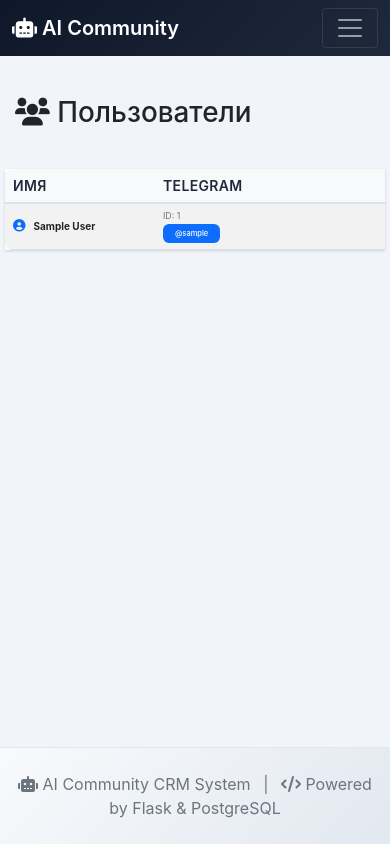
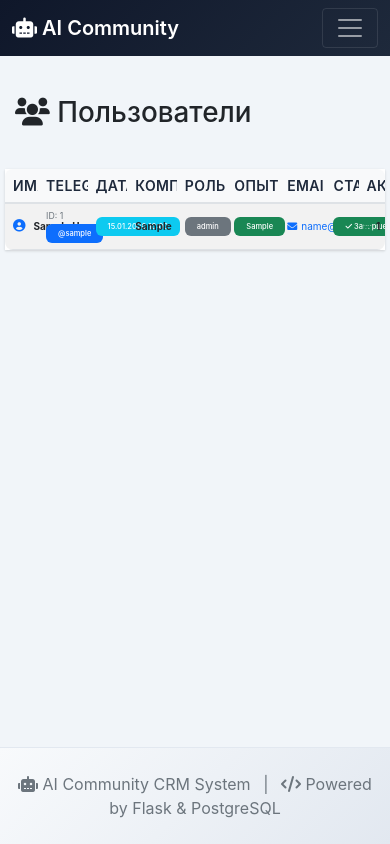
Before and after one commit to ntolkachev-gh/ai-community-bot, a Flask app: page /users in a window 390 px wide. Run offline with Flask 3, Linux system fonts and the light colour scheme; tables that the repository leaves empty hold one stand-in row (values such as "Sample post").

Commit message:
refactor: Обновлены стили таблицы пользователей для улучшения адаптивности
- Переименован класс .table-responsive в .table-container для лучшего понимания
- Упрощены параметры ширины и отступов для улучшения адаптивности
- Удалены минимальные размеры столбцов для более гибкого отображения
- Оптимизированы стили для мобильных устройств, включая улучшение прокрутки

```diff
--- a/templates/users.html
+++ b/templates/users.html
@@ -18,14 +18,13 @@
         <div class="card border-0">
             <div class="card-body p-0">
                 {% if users %}
-                    <div class="table-responsive">
+                    <div class="table-container">
                         <style>
                             .users-table {
-                                min-width: 1200px;
-                                width: 100vw;
+                                width: 100%;
                                 font-size: 14px;
                                 margin-bottom: 0;
-                                table-layout: auto;
+                                table-layout: fixed;
                             }
                             .users-table th,
                             .users-table td {
@@ -34,51 +33,41 @@
                                 vertical-align: middle;
                             }
                             .users-table .name-col {
-                                min-width: 200px;
                                 width: 12%;
                             }
                             .users-table .telegram-col {
-                                min-width: 250px;
                                 width: 15%;
                             }
                             .users-table .date-col {
-                                min-width: 160px;
                                 width: 12%;
                             }
                             .users-table .company-col {
-                                min-width: 180px;
                                 width: 15%;
                             }
                             .users-table .role-col {
-                                min-width: 180px;
                                 width: 15%;
                             }
                             .users-table .ai-exp-col {
-                                min-width: 330px;
                                 width: 25%;
                             }
                             .users-table .email-col {
-                                min-width: 280px;
                                 width: 20%;
                             }
                             .users-table .status-col {
-                                min-width: 130px;
                                 width: 10%;
                                 text-align: center;
                             }
                             .users-table .activity-col {
-                                min-width: 100px;
                                 width: 8%;
                                 text-align: center;
                             }
-                            .table-responsive {
-                                overflow-x: auto;
-                                -webkit-overflow-scrolling: touch;
+                            .table-container {
                                 width: 100%;
                                 margin: 0;
                                 padding: 0;
+                                overflow: visible;
                             }
-                            .card-body.p-0 .table-responsive {
+                            .card-body.p-0 .table-container {
                                 border-radius: 0;
                             }
                             .card {
@@ -102,9 +91,7 @@
                             .card-body {
                                 padding: 0 !important;
                             }
-                            body {
-                                overflow-x: auto;
-                            }
+
 
                             /* Полное переопределение контейнеров */
                             .container-fluid.p-0 {
@@ -119,7 +106,6 @@
                             /* Адаптивные стили для разных размеров экранов */
                             @media (max-width: 1200px) {
                                 .users-table {
-                                    min-width: 1000px;
                                     font-size: 13px;
                                 }
                                 .users-table th,
@@ -138,7 +124,6 @@
 
                             @media (max-width: 992px) {
                                 .users-table {
-                                    min-width: 900px;
                                     font-size: 12px;
                                 }
                                 .users-table th,
@@ -165,7 +150,6 @@
                                     padding-right: 8px !important;
                                 }
                                 .users-table {
-                                    min-width: 800px;
                                     font-size: 11px;
                                 }
                                 .users-table th,
@@ -184,7 +168,6 @@
                                     padding-right: 5px !important;
                                 }
                                 .users-table {
-                                    min-width: 700px;
                                     font-size: 10px;
                                 }
                                 .users-table th,
@@ -201,29 +184,7 @@
                                 }
                             }
 
-                            /* Улучшенная прокрутка для мобильных устройств */
-                            .table-responsive {
-                                scrollbar-width: thin;
-                                scrollbar-color: #6c757d transparent;
-                            }
 
-                            .table-responsive::-webkit-scrollbar {
-                                height: 8px;
-                            }
-
-                            .table-responsive::-webkit-scrollbar-track {
-                                background: #f8f9fa;
-                                border-radius: 4px;
-                            }
-
-                            .table-responsive::-webkit-scrollbar-thumb {
-                                background: #6c757d;
-                                border-radius: 4px;
-                            }
-
-                            .table-responsive::-webkit-scrollbar-thumb:hover {
-                                background: #495057;
-                            }
                             .users-table thead th {
                                 background-color: #f8f9fa;
                                 font-weight: 600;
```
